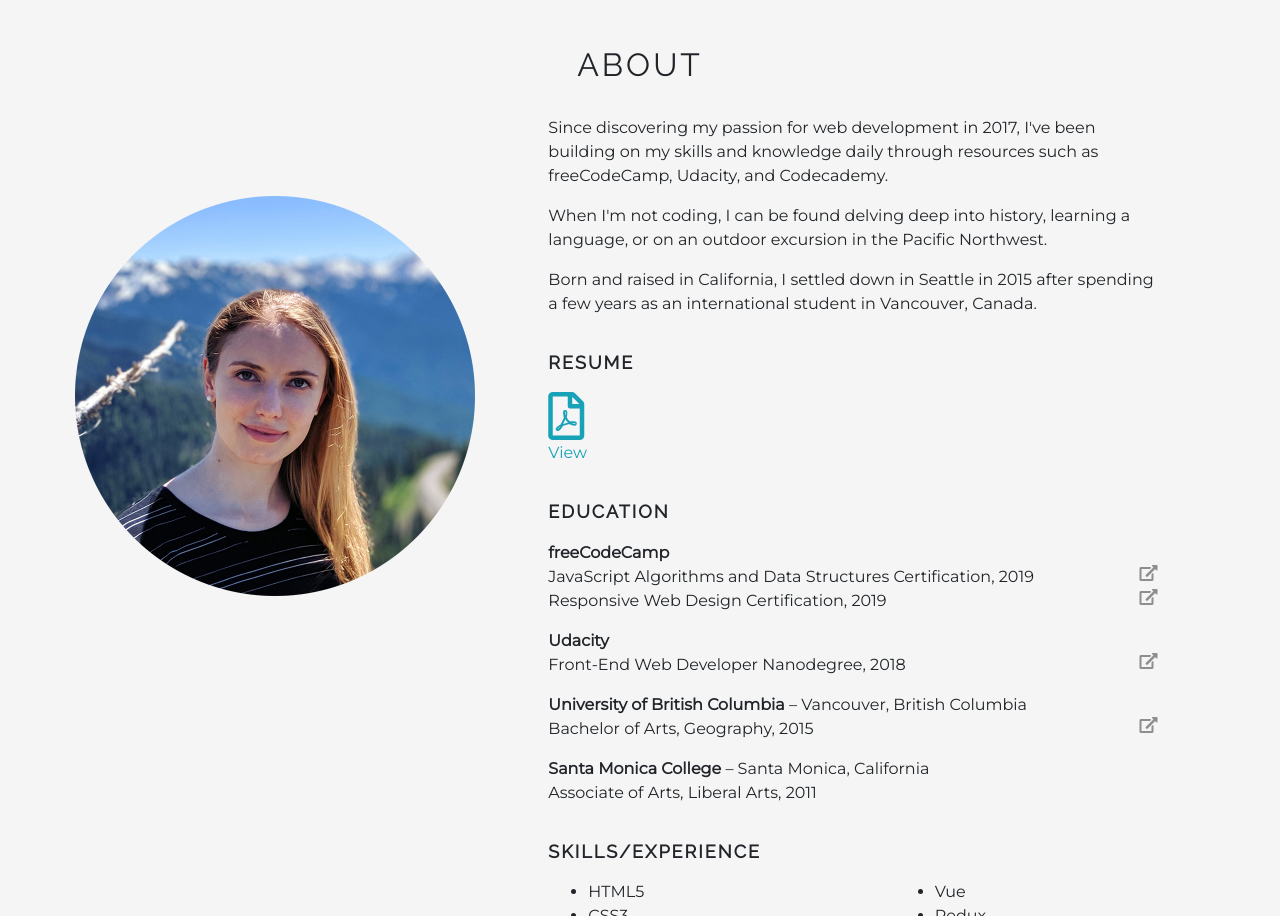
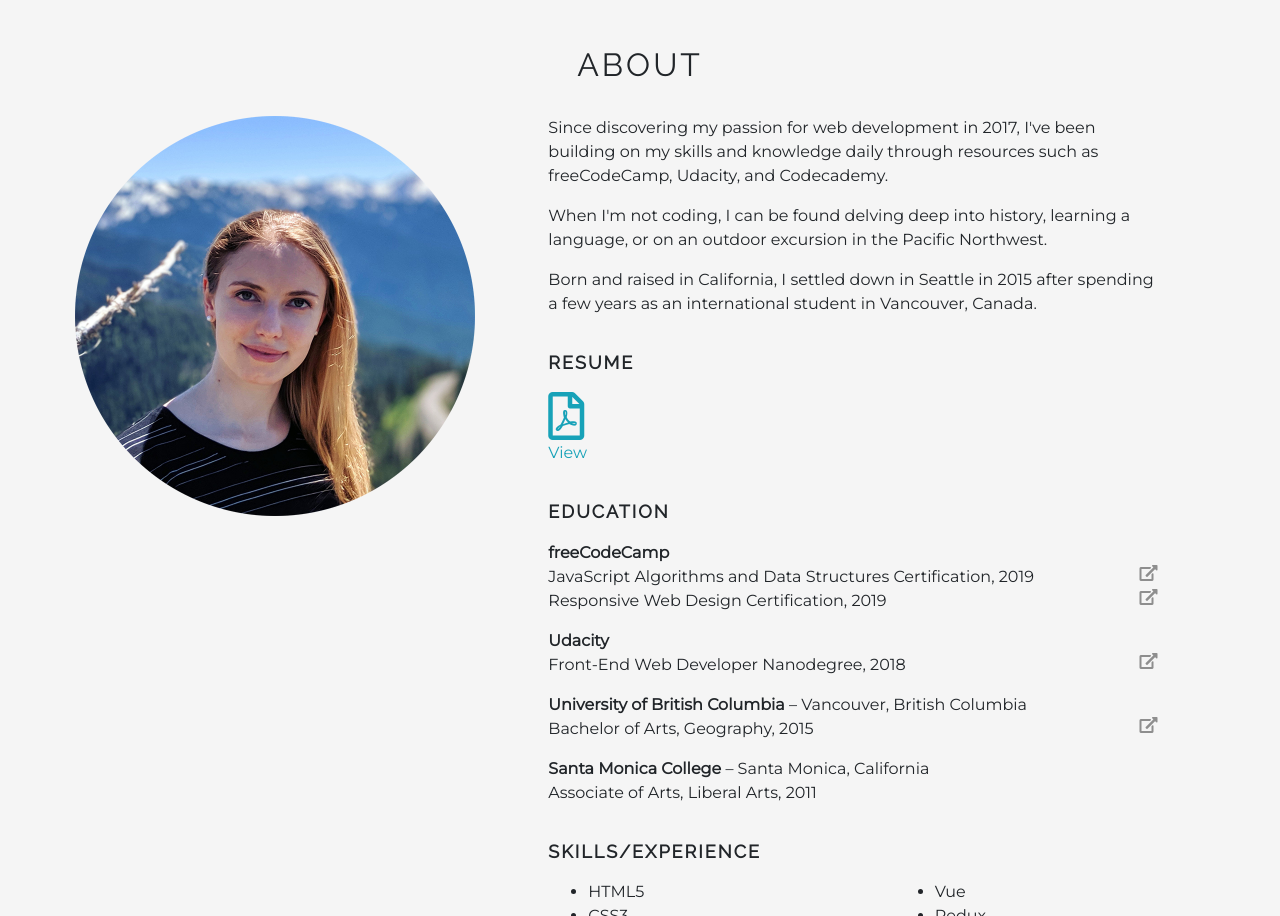
Before and after one commit to nataliecardot/nataliecardot.github.io, a plain HTML site: page index.html in a window 1280 px wide. Shown: the part 802-1718 px from the top of the page. Drawn offline with nearby package versions, Linux system fonts and the light colour scheme.

Commit message:
Change portrait image margin, add animation

```diff
--- a/index.html
+++ b/index.html
@@ -79,7 +79,7 @@
           <div class="row bg">
             <!-- lg applies to large devices (992px wide and above). Columns in row stack for screens tablets and mobile -->
             <div class="col-lg-5">
-              <img src="img/circle-portrait-small.png" alt="Portrait of Natalie" class="portrait">
+              <img src="img/circle-portrait-small.png" alt="Portrait of Natalie" class="portrait animated fadeInUp">
             </div>
             <div class="col-lg-7 about-text">
               <p>Since discovering my passion for web development in 2017, I've been building on my skills and knowledge daily through resources such as freeCodeCamp, Udacity, and Codecademy.</p>
--- a/styles.css
+++ b/styles.css
@@ -63,6 +63,31 @@ h1 {
     border-color: #fff;
   }
 }
+
+/* --------------- Portrait image animation ---------------- */
+
+@keyframes fadeInUp {
+  from {
+    transform: translate3d(0, 40px, 0)
+  }
+
+  to {
+    transform: translate3d(0, 0, 0);
+    opacity: 1
+  }
+}
+
+.animated {
+  animation-duration: 1.5s;
+  animation-fill-mode: both;
+}
+
+.fadeInUp {
+  opacity: 0;
+  animation-name: fadeInUp;
+}
+
+/* ------------------------------------------ */
 
 ul {
   columns: 2;
@@ -549,13 +574,10 @@ h1, h2, h3, h4.about-subheader, p, .about-text, h4.coming-soon-title, .card p {
   }
 
   .portrait {
-    height: 350px;
-  }
-
-  .portrait {
     /* Image is 800 x 800 */
     height: 400px;
-    margin: 5em 0 0 1em;
+    margin: 0 auto;
+    padding-left: 1em;
   }
 
   .coming-soon {
```
